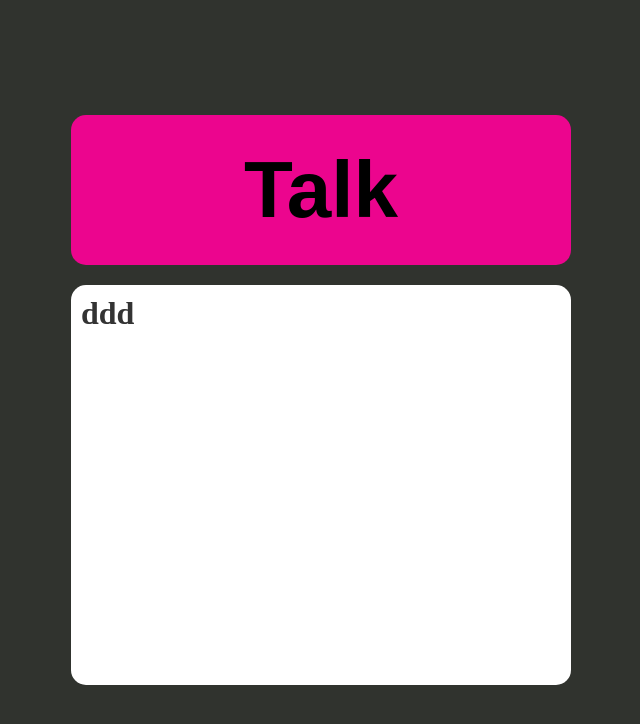
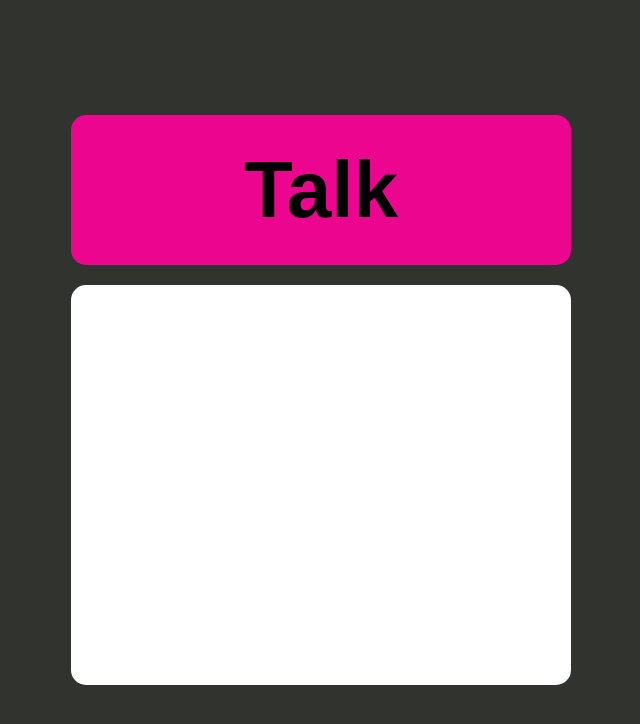
Before and after one commit to lucasmori/browser-simple-voice-recognition, a plain HTML site: page index.html in a window 1280 px wide. Shown: the whole page, without its empty margins (319-959 px from the left). Drawn offline with Linux system fonts and the light colour scheme.

Commit message:
fix: remove text

```diff
--- a/index.html
+++ b/index.html
@@ -59,7 +59,7 @@
         <button class="talk">Talk</button>
       </div>
       <div class="box content-box">
-        <p class="content">ddd</p>
+        <p class="content"></p>
       </div>
     </div>
   </body>
```
